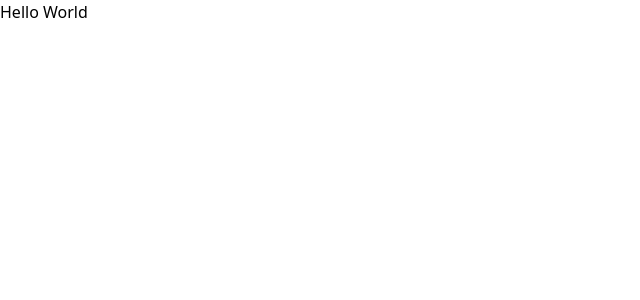
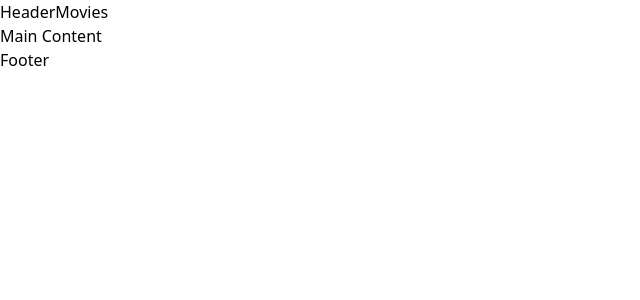
Before and after one commit to arishem51/Movies, a React (Vite) app: page / in a window 1280 px wide. Shown: the top 300 px of the page, without its empty margins (0-640 px from the left). Built offline with nearby package versions, Linux system fonts and the light colour scheme.

Commit message:
feat: React-Router & React-Query & App Structure

```diff
--- a/src/App.tsx
+++ /dev/null
@@ -1,3 +0,0 @@
-export default function App() {
-  return <div>Hello World</div>;
-}
--- /dev/null
+++ b/src/Provider/QueryProvider.tsx
@@ -0,0 +1,29 @@
+import React, { PropsWithChildren } from "react";
+import {
+  QueryClient,
+  QueryClientProvider,
+  QueryClientProviderProps,
+} from "@tanstack/react-query";
+import { ReactQueryDevtools } from "@tanstack/react-query-devtools";
+
+const queryClient = new QueryClient({
+  defaultOptions: {
+    queries: {
+      cacheTime: 6 * 10 * 1000,
+      staleTime: 6 * 10 * 1000,
+      refetchOnMount: false,
+      refetchOnReconnect: false,
+      refetchOnWindowFocus: false,
+      retry: 1,
+    },
+  },
+});
+
+export default function QueryProvider({ children }: PropsWithChildren) {
+  return (
+    <QueryClientProvider client={queryClient}>
+      {children}
+      <ReactQueryDevtools initialIsOpen />
+    </QueryClientProvider>
+  );
+}
--- /dev/null
+++ b/src/components/App.tsx
@@ -0,0 +1,15 @@
+import { Routes, Route } from "react-router-dom";
+import Home from "./Home";
+import ListMovies from "./ListMovies";
+import MainContent from "./MainContent";
+
+export default function App() {
+  return (
+    <Routes>
+      <Route element={<Home />} path="/">
+        <Route index element={<MainContent />} />
+        <Route path="movies" element={<ListMovies />} />
+      </Route>
+    </Routes>
+  );
+}
--- /dev/null
+++ b/src/components/Footer/index.tsx
@@ -0,0 +1,3 @@
+export default function Footer() {
+  return <div>Footer</div>;
+}
--- /dev/null
+++ b/src/components/Header/index.tsx
@@ -0,0 +1,10 @@
+import { Link } from "react-router-dom";
+
+export default function Header() {
+  return (
+    <div>
+      <Link to="/">Header</Link>
+      <Link to="/movies">Movies</Link>
+    </div>
+  );
+}
--- /dev/null
+++ b/src/components/Home/index.tsx
@@ -0,0 +1,13 @@
+import { Outlet } from "react-router-dom";
+import Footer from "../Footer";
+import Header from "../Header";
+
+export default function Home() {
+  return (
+    <div>
+      <Header />
+      <Outlet />
+      <Footer />
+    </div>
+  );
+}
--- /dev/null
+++ b/src/components/ListMovies/index.tsx
@@ -0,0 +1,3 @@
+export default function ListMovies() {
+  return <div>List Movies</div>;
+}
--- /dev/null
+++ b/src/components/MainContent/index.tsx
@@ -0,0 +1,3 @@
+export default function MainContent() {
+  return <div>Main Content</div>;
+}
--- a/src/main.tsx
+++ b/src/main.tsx
@@ -1,10 +1,16 @@
-import React from 'react'
-import ReactDOM from 'react-dom/client'
-import App from './App'
-import './index.css'
+import React from "react";
+import ReactDOM from "react-dom/client";
+import { BrowserRouter } from "react-router-dom";
+import App from "./components/App";
+import "./index.css";
+import QueryProvider from "./Provider/QueryProvider";
 
-ReactDOM.createRoot(document.getElementById('root') as HTMLElement).render(
+ReactDOM.createRoot(document.getElementById("root") as HTMLElement).render(
   <React.StrictMode>
-    <App />
-  </React.StrictMode>,
-)
+    <BrowserRouter>
+      <QueryProvider>
+        <App />
+      </QueryProvider>
+    </BrowserRouter>
+  </React.StrictMode>
+);
```
Also changed, not shown: 1 other file (tests, documents, lock files or other folders).
